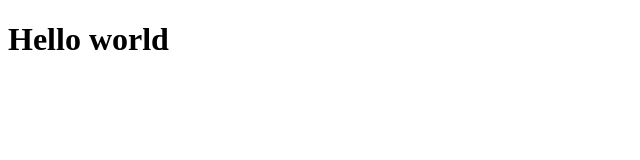
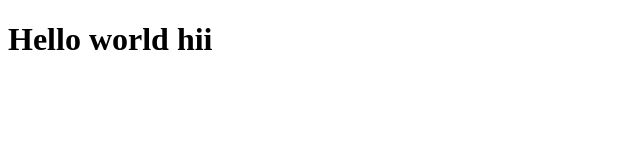
Before and after one commit to Preetham1508/Git_pra, a plain HTML site: page index.html in a window 1280 px wide. Shown: the full height of the page, 0-640 px from the left. Drawn offline with Linux system fonts and the light colour scheme.

Commit message:
Exp commit

```diff
--- a/index.html
+++ b/index.html
@@ -6,6 +6,6 @@
     <title>Document</title>
 </head>
 <body>
-    <h1>Hello world</h1>
+    <h1>Hello world hii</h1>
 </body>
 </html>
```
